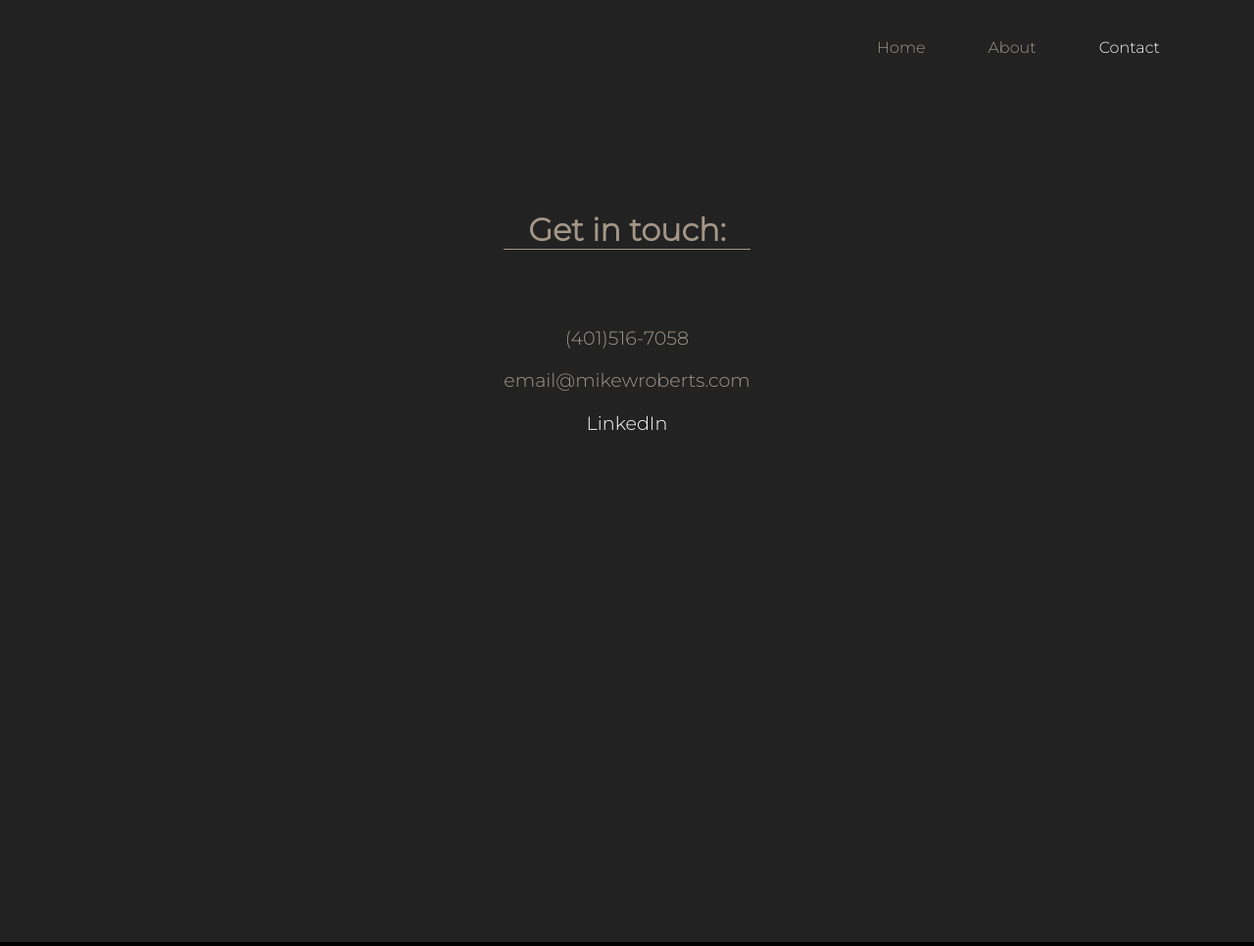
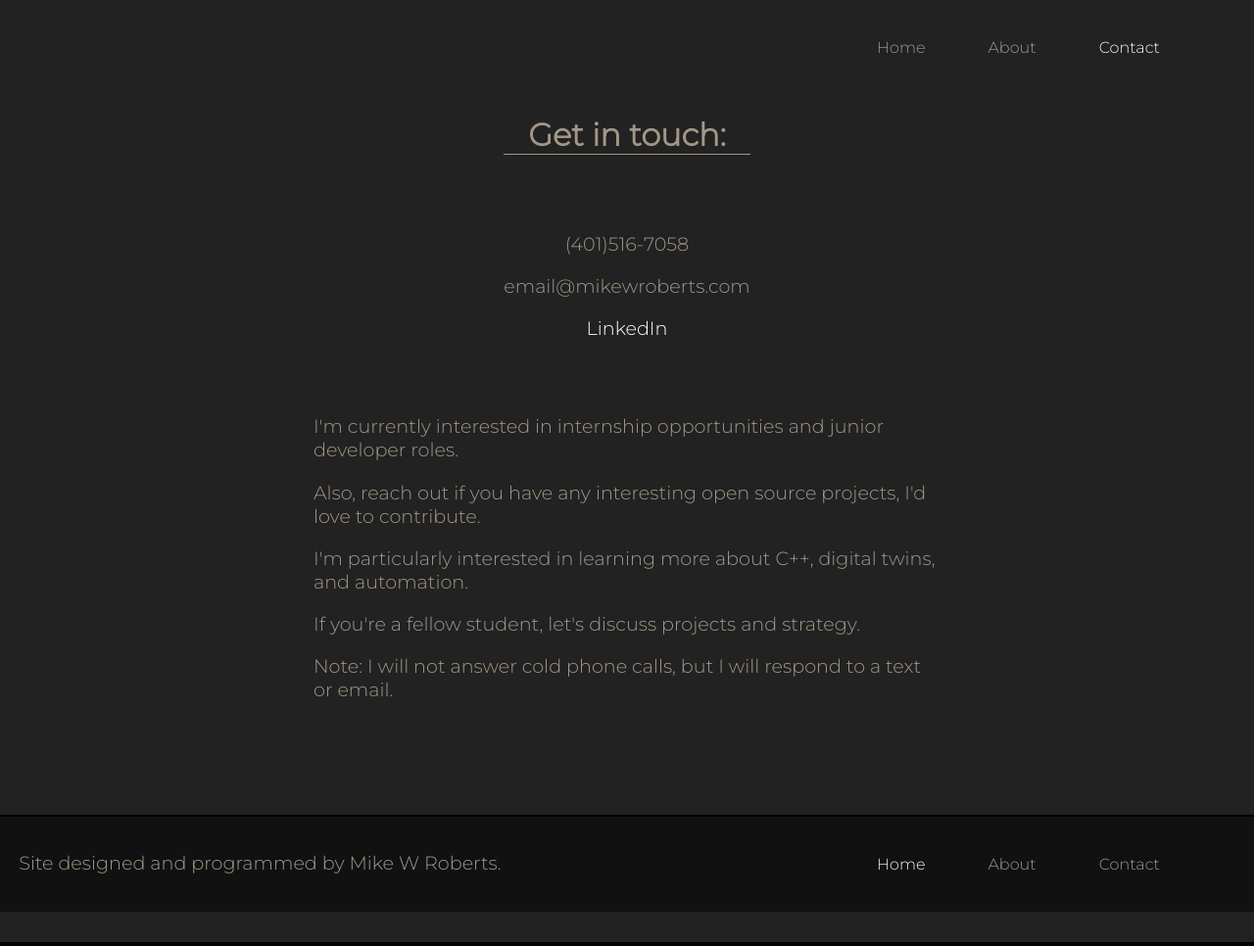
Before and after one commit to mikewroberts/portfolio-website, a Django app: page /contact in a window 1280 px wide. Shown: the whole page at 98% size. Run offline with Django 3.2, Linux system fonts and the light colour scheme.

Commit message:
added contact page content

```diff
--- a/portfolio/templates/portfolio/contact.html
+++ b/portfolio/templates/portfolio/contact.html
@@ -50,25 +50,48 @@
 
 
     <div class="body-container-home">
-      <div class="v-spacer"></div>
 
       <div class="center">
-
         <h1 class="underline">Get in touch:</h1>
         <br><br>
         <p>(401)516-7058</p>
         <p>email@mikewroberts.com</p>
         <p><a href="https://www.linkedin.com/in/mikewroberts/">LinkedIn</a></p>
+        <br><br>
+      </div>
 
-        <br><br>
-
-
+      <div class="center text-left">
+        <p>I'm currently interested in internship opportunities and junior developer roles.</p>
+        <p>Also, reach out if you have any interesting open source projects, I'd love to contribute.</p>
+        <p>I'm particularly interested in learning more about C++, digital twins, and automation.</p>
+        <p>If you're a fellow student, let's discuss projects and strategy.</p>
+        <p>Note: I will not answer cold phone calls, but I will respond to a text or email.</p>
       </div>
 
       <div class="v-spacer"></div>
 
+
     </div>
-
+    <footer>
+      <div class="footer-item">
+        <p>Site designed and programmed by Mike W Roberts.</p>
+      </div>
+      <div class="">
+        <nav>
+          <ul>
+            <li>
+              <a class="active-nav" href="./">Home</a>
+            </li>
+            <li>
+              <a href="./about">About</a>
+            </li>
+            <li>
+              <a href="./contact">Contact</a>
+            </li>
+          </ul>
+        </nav>
+      </div>
+    </footer>
 
 
 
```
